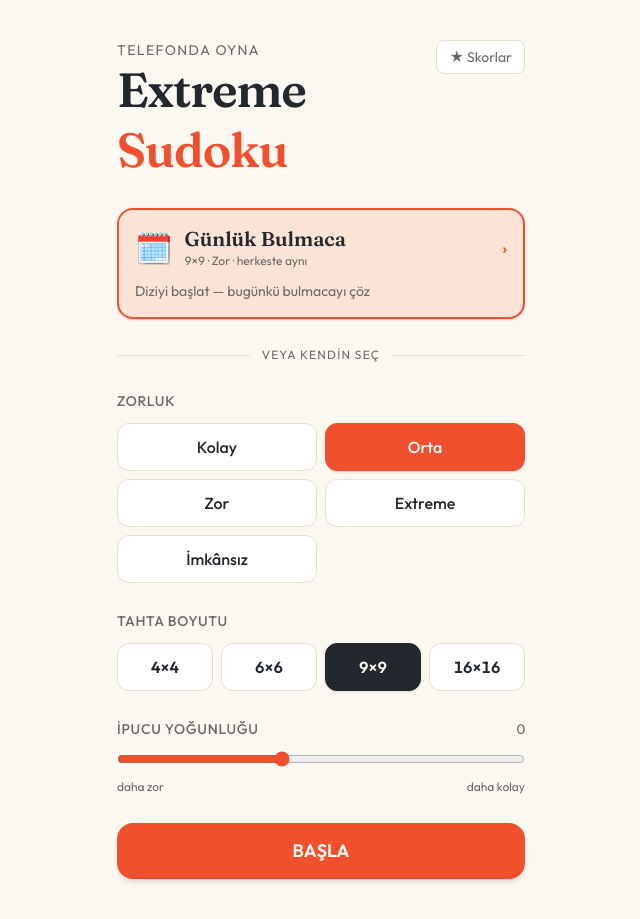
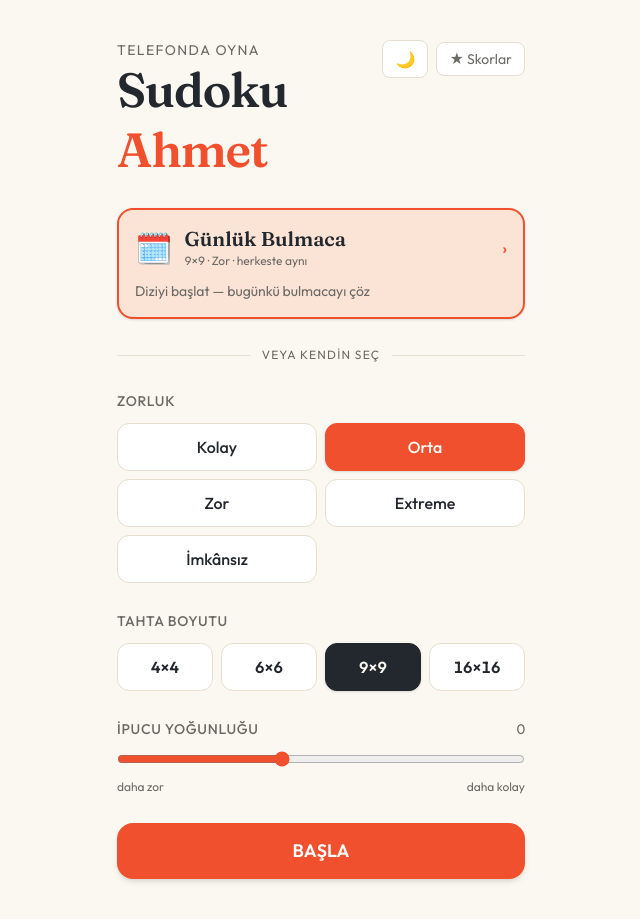
Before and after one commit to kirazhub/extreme-sudoku, a Next.js app: page / in a window 1280 px wide. Shown: the whole page, without its empty margins (319-959 px from the left). Built offline with nearby package versions, Linux system fonts and the light colour scheme; no server answers.

Commit message:
feat: marka adi Sudoku Ahmet + ana ekran tema dugmesi

```diff
--- a/app/layout.tsx
+++ b/app/layout.tsx
@@ -24,17 +24,17 @@ const outfit = Outfit({
 // Production'da NEXT_PUBLIC_SITE_URL ile override edilebilir; yoksa makul
 // bir Vercel placeholder kullaniriz (uyariyi gidermek icin).
 const SITE_URL =
-  process.env.NEXT_PUBLIC_SITE_URL ?? "https://extreme-sudoku.vercel.app";
+  process.env.NEXT_PUBLIC_SITE_URL ?? "https://sudodu.vercel.app";
 
 export const metadata: Metadata = {
   metadataBase: new URL(SITE_URL),
-  title: "Extreme Sudoku",
+  title: "Sudoku Ahmet",
   description: "Telefonda oyna: kolaydan imkânsıza Sudoku.",
-  applicationName: "Extreme Sudoku",
+  applicationName: "Sudoku Ahmet",
   appleWebApp: {
     capable: true,
     statusBarStyle: "default",
-    title: "Sudoku",
+    title: "Sudoku Ahmet",
   },
   formatDetection: {
     telephone: false,
--- a/app/manifest.ts
+++ b/app/manifest.ts
@@ -7,8 +7,8 @@ import type { MetadataRoute } from "next";
 
 export default function manifest(): MetadataRoute.Manifest {
   return {
-    name: "Extreme Sudoku",
-    short_name: "Sudoku",
+    name: "Sudoku Ahmet",
+    short_name: "Sudoku Ahmet",
     description:
       "Telefonda oyna: kolaydan imkansiza Sudoku. Gunluk bulmaca ve seri takibiyle.",
     start_url: "/",
--- a/app/opengraph-image.tsx
+++ b/app/opengraph-image.tsx
@@ -1,7 +1,7 @@
 import { ImageResponse } from "next/og";
 
 // 1200x630 — Facebook/Twitter/LinkedIn paylasiminda kullanilan standart oran.
-export const alt = "Extreme Sudoku — Telefonda oyna, saf mantık";
+export const alt = "Sudoku Ahmet — Telefonda oyna, saf mantık";
 export const size = {
   width: 1200,
   height: 630,
@@ -155,7 +155,7 @@ export default function OpenGraphImage() {
                 display: "flex",
               }}
             />
-            Extreme
+            MOBİL SUDOKU
           </div>
 
           {/* Ana baslik: buyuk serif, karakterli */}
@@ -172,6 +172,7 @@ export default function OpenGraphImage() {
             }}
           >
             <span>Sudoku</span>
+            <span style={{ color: CORAL }}>Ahmet</span>
           </div>
 
           {/* Alt baslik: tagline */}
--- a/components/SetupScreen.tsx
+++ b/components/SetupScreen.tsx
@@ -6,6 +6,7 @@
 import { useState } from "react";
 import type { Difficulty } from "@/lib/engine";
 import { displayNameTR } from "@/lib/engine/difficulty";
+import { useTheme } from "@/lib/game/useTheme";
 import {
   isCompletedToday,
   loadDailyState,
@@ -45,6 +46,9 @@ export function SetupScreen({ onStart, onShowScoreboard }: SetupScreenProps) {
   // -10..+15: sol -> daha az ipucu (zor), sag -> daha cok ipucu (kolay).
   const [extraClues, setExtraClues] = useState<number>(0);
 
+  // Acik/koyu tema gecisi — ana ekrandan da erisilebilir.
+  const { isDark, toggle: toggleTheme } = useTheme();
+
   // Gunluk seri durumu — lazy initial ile mount sirasinda localStorage'tan
   // okuruz. SSR'da window yok -> loadDailyState null doner; istemcide gercek
   // deger gelir. useEffect+setState pattern'i yerine bu yontem kullaniyoruz
@@ -77,11 +81,21 @@ export function SetupScreen({ onStart, onShowScoreboard }: SetupScreenProps) {
             className="font-display text-5xl font-semibold leading-tight tracking-tight text-ink"
             style={{ fontFamily: "var(--font-display), serif" }}
           >
-            Extreme
+            Sudoku
             <br />
-            <span className="text-accent">Sudoku</span>
+            <span className="text-accent">Ahmet</span>
           </h1>
         </div>
+        <div className="flex items-center gap-2">
+          <button
+            type="button"
+            onClick={toggleTheme}
+            className="rounded-lg border border-grid-thin bg-surface px-3 py-1.5 text-base active:bg-accent-soft"
+            aria-label={isDark ? "Açık temaya geç" : "Koyu temaya geç"}
+            title={isDark ? "Açık tema" : "Koyu tema"}
+          >
+            {isDark ? "☀️" : "🌙"}
+          </button>
           <button
             type="button"
             onClick={onShowScoreboard}
@@ -90,6 +104,7 @@ export function SetupScreen({ onStart, onShowScoreboard }: SetupScreenProps) {
           >
             ★ Skorlar
           </button>
+        </div>
       </header>
 
       {/* Gunluk bulmaca karti — tum kart tek bir buton */}
```
Also changed, not shown: 1 other file (tests, documents, lock files or other folders). Lines whose indentation alone changed are shown as unchanged.
